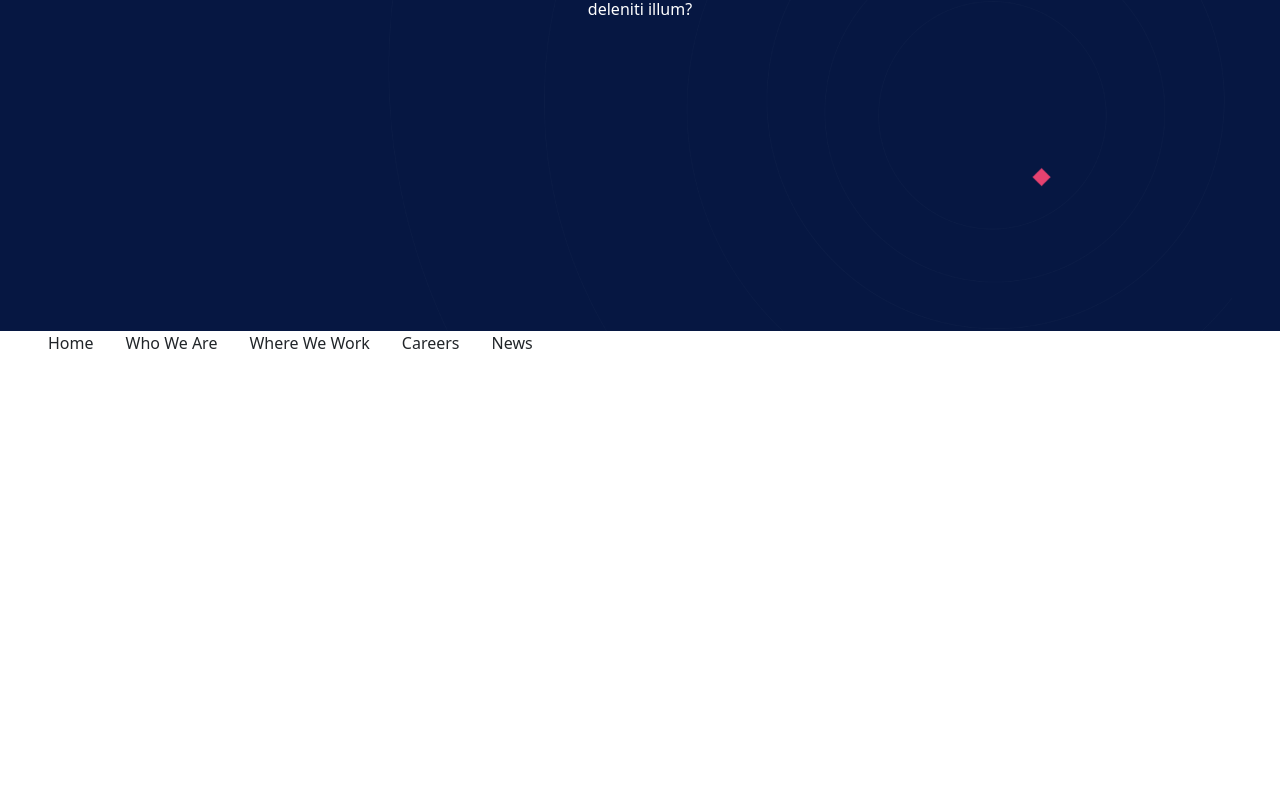
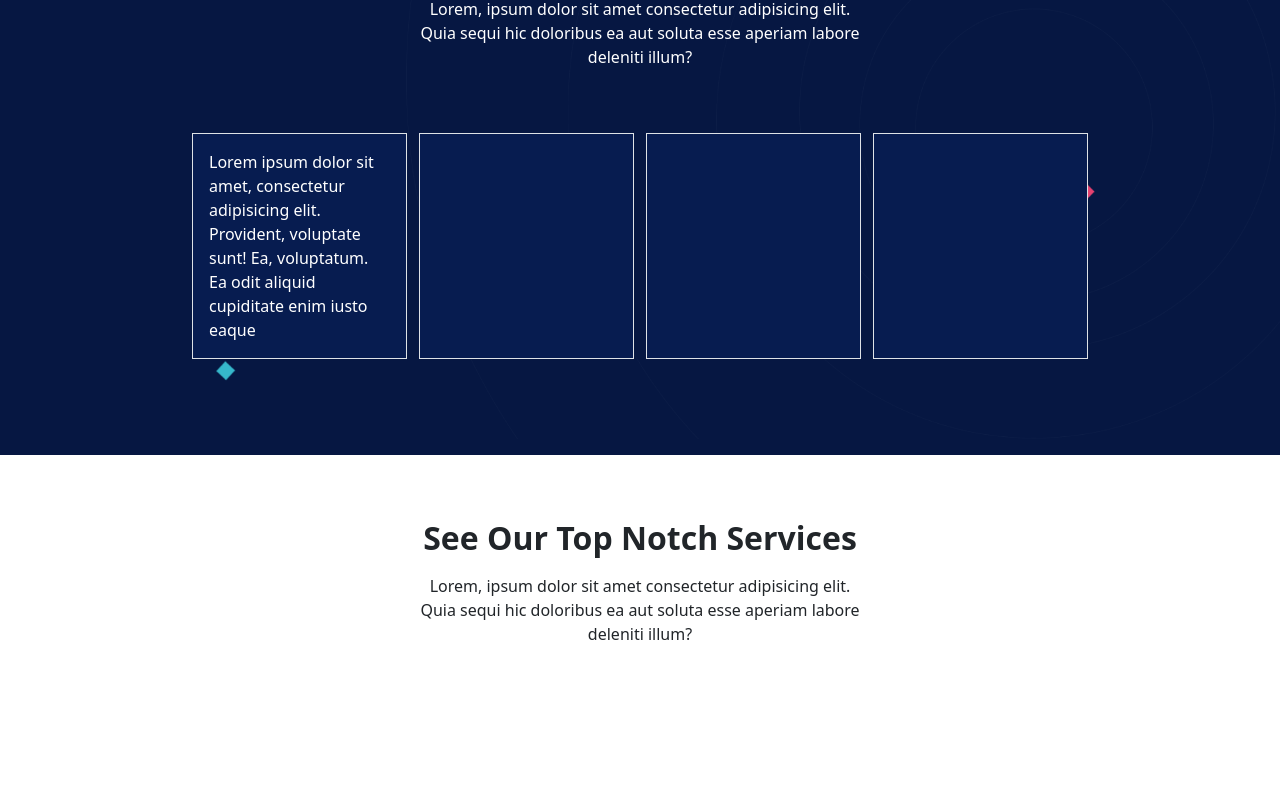
Before and after one commit to DezVibez/proj-html-vuejs, a Vue app: page / in a window 1280 px wide. Shown: the part 1640-2440 px from the top of the page. Before the commit the page ends 2011 px from the top, so only its background shows below. Built offline with nearby package versions, Linux system fonts and the light colour scheme.

Commit message:
iniziata our work section

```diff
--- a/src/assets/sass/_vars.scss
+++ b/src/assets/sass/_vars.scss
@@ -8,6 +8,7 @@ $btn_gray: #5a5759;
 
 $meet_bg: #F7F8FA;
 $see_service_bg:#061742;
+$service_card_bg:#071C50
 
 //Fonts
 
--- a/src/components/BaseMain.vue
+++ b/src/components/BaseMain.vue
@@ -46,7 +46,7 @@
 
   </div>
 
-  <div class="see-services-section text-white">
+  <div class="see-services-section text-white py-5">
 
     <div class="my-container">
 
@@ -60,7 +60,42 @@
         </p>
       </div>
 
+      <div class="service-card-box d-flex justify-content-between pb-5">
+        <div class="service-card border p-3">
+         Lorem ipsum dolor sit amet, consectetur adipisicing elit. Provident, voluptate sunt! Ea, voluptatum. Ea odit aliquid cupiditate enim iusto eaque
+        </div>
+        <div class="service-card border p-3">
+
+        </div>
+        <div class="service-card border p-3">
+
+        </div>
+        <div class="service-card border p-3">
+
+        </div>
+      </div>
+
     </div>
+
+  </div>
+
+  <div class="our-work">
+
+    <div class="my-container">
+      <div class="text-center mx-auto py-5">
+        <h2 class="fw-bold my-3">
+          See Our Top Notch Services
+        </h2>
+
+        <p class="w-50 mx-auto">
+          Lorem, ipsum dolor sit amet consectetur adipisicing elit. Quia sequi hic doloribus ea aut soluta esse aperiam labore deleniti illum?
+        </p>
+      </div>
+    </div>
+
+  </div>
+
+  <div>
 
   </div>
 
@@ -106,12 +141,22 @@ export default {
 
 //see-services-section
 .see-services-section{
-  height: 500px;
+
   background-image: url(../assets/images/pattern_background.png);
   background-color: $see_service_bg;
   background-position-x: -3rem;
   background-position-y: -1rem;
   background-repeat: no-repeat;
   background-size: cover;
+
+  .service-card{
+    width: 24%;
+    background-color: $service_card_bg;
+  }
+}
+
+//our-work-section
+.our-work{
+  height:500px
 }
 </style>
```
